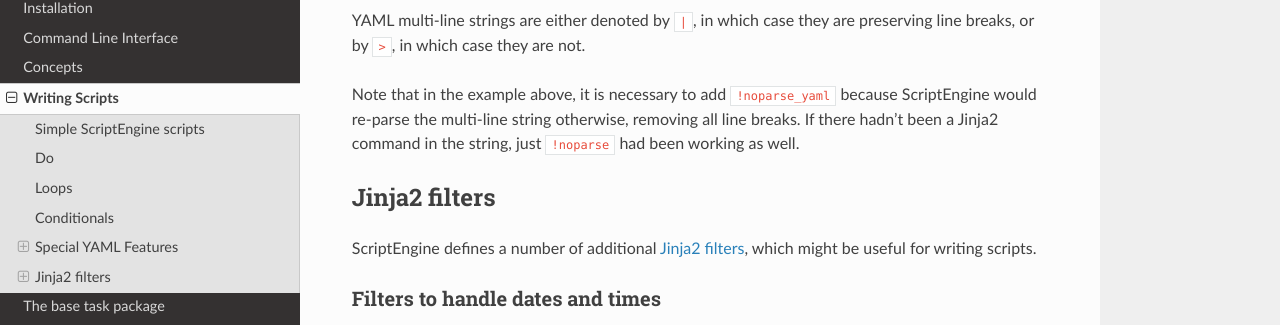
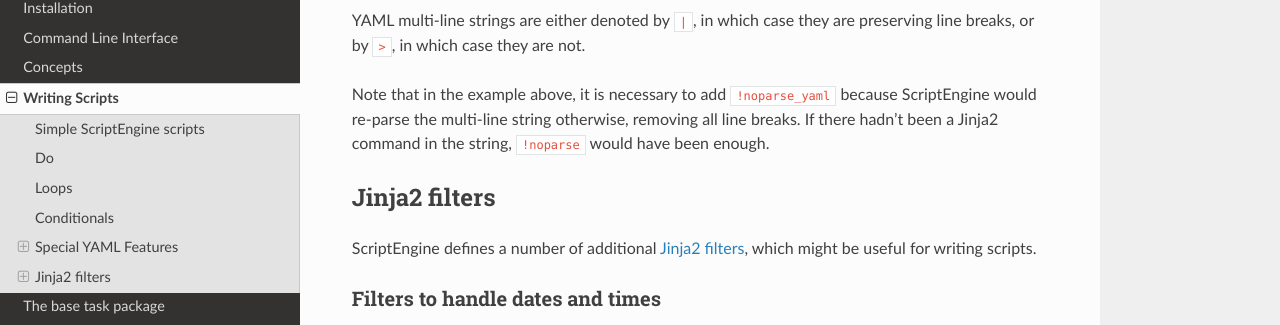
Before and after one commit to uwefladrich/scriptengine, a Sphinx documentation site: the page built from docs/sphinx/scripts.rst, in a window 1280 px wide and 900 px high, scrolled down 7097 px. Shown: the part 173-498 px from the top of the window. Built offline with Sphinx 7.4.7 and the Read the Docs theme 2.0.0, drawn with Linux system fonts in a browser that asks for light colours.

Commit message:
Fix typos in scripts and base-tasks sections

```diff
--- a/docs/sphinx/base-tasks.rst
+++ b/docs/sphinx/base-tasks.rst
@@ -3,7 +3,7 @@
 The ScriptEngine **base** task package collects essential tasks that are
 commonly needed to write scripts. The base task package is pre-installed in
 ScriptEngine and any task within the ``base.*`` namespace can be used without
-further installation or set up. Many useful ScriptEngine scripts can be written
+further installation or setup. Many useful ScriptEngine scripts can be written
 with just the base task package.
 
 The base task package contains the following tasks, described in more detail below::
--- a/docs/sphinx/scripts.rst
+++ b/docs/sphinx/scripts.rst
@@ -346,8 +346,8 @@
 
 Note that in the example above, it is necessary to add ``!noparse_yaml``
 because ScriptEngine would re-parse the multi-line string otherwise, removing
-all line breaks. If there hadn't been a Jinja2 command in the string, just
-``!noparse`` had been working as well.
+all line breaks. If there hadn't been a Jinja2 command in the string,
+``!noparse`` would have been enough.
 
 
 Jinja2 filters
```
